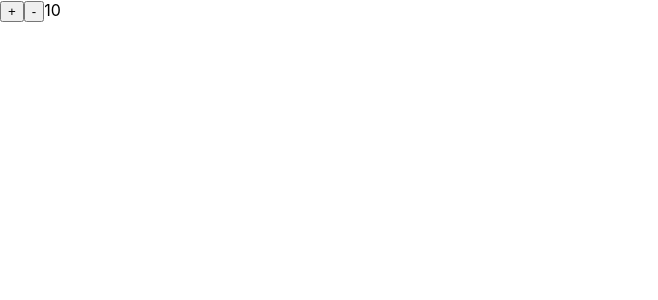
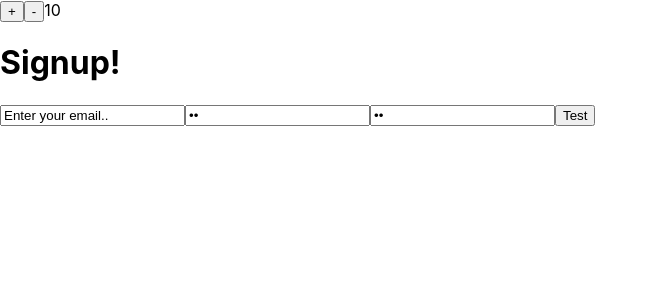
Before and after one commit to russell-gh/hospitality-hunt, a React (Create React App) app: page / in a window 1280 px wide. Shown: the top 300 px of the page, without its empty margins (0-658 px from the left). Built offline with nearby package versions, Linux system fonts and the light colour scheme.

Commit message:
end of day

```diff
--- a/package.json
+++ b/package.json
@@ -9,8 +9,10 @@
     "@testing-library/user-event": "^14.4.3",
     "axios": "^1.3.4",
     "boostrap": "^2.0.0",
+    "bootstrap": "^5.2.3",
     "joi": "^17.8.3",
     "react": "^18.2.0",
+    "react-bootstrap": "^2.7.2",
     "react-dom": "^18.2.0",
     "react-redux": "^8.0.5",
     "react-scripts": "5.0.1",
--- a/src/App.js
+++ b/src/App.js
@@ -1,6 +1,13 @@
 import React from "react";
 import { useSelector, useDispatch } from "react-redux";
-import { selectCount, increment, decrement } from "./features/hospitality/hospitalitySlice";
+import Signup from "./components/Signup";
+import {
+  selectCount,
+  increment,
+  decrement,
+} from "./features/hospitality/hospitalitySlice";
+
+import "./App.css";
 
 export default function App() {
   const count = useSelector(selectCount);
@@ -8,16 +15,13 @@ export default function App() {
 
   return (
     <div>
-      <div >
-        <button onClick={() => dispatch(increment())}>
-          +
-        </button>
-        <button onClick={() => dispatch(decrement())}>
-          -
-        </button>
-        <span >{count}</span>
+      <div>
+        <button onClick={() => dispatch(increment())}>+</button>
+        <button onClick={() => dispatch(decrement())}>-</button>
+        <span>{count}</span>
       </div>
 
+      <Signup />
     </div>
   );
 }
--- /dev/null
+++ b/src/components/Signup.jsx
@@ -0,0 +1,78 @@
+import React from "react";
+
+import { useDispatch } from "react-redux";
+import { SIGNUP } from "../features/hospitality/hospitalitySlice";
+
+import Button from "react-bootstrap/Button";
+
+// Notes: GET info from form instead of individual data, pull data from payload instead
+
+/**
+ * On button click
+ *  - validate email
+ *      - is valid email
+ *      - does not already exist in logins
+ *  - validate password
+ *      - check both passwords are the same
+ * Collect email
+ * Collect password
+ * Store in state
+ * Confirm it is stored
+ *
+ * @returns
+ */
+
+const Signup = () => {
+  const dispatch = useDispatch();
+
+  const submitSignupDate = (e) => {
+    e.preventDefault();
+
+    const email = document.getElementById("signupFormEmail").value;
+    const passwordFirst = document.getElementById("signupFormPassword").value;
+    const passwordSecond = document.getElementById(
+      "signupFormPasswordSecond"
+    ).value;
+
+    dispatch(SIGNUP({ email, passwordFirst, passwordSecond }));
+  };
+
+  return (
+    <>
+      <div className="signupContainer">
+        <h1>Signup!</h1>
+
+        <form
+          // onSubmit={submitSignupDate}
+          className="signupForm"
+        >
+          <input
+            type="email"
+            name="email"
+            id="signupFormEmail"
+            value="Enter your email.."
+          />
+
+          <input
+            type="password"
+            name="password"
+            id="signupFormPassword"
+            value="11"
+          />
+          <input
+            type="password"
+            name="password"
+            id="signupFormPasswordSecond"
+            value="22"
+          />
+
+          <Button variant="primary" onClick={submitSignupDate}>
+            Test
+          </Button>
+        </form>
+      </div>
+    </>
+  );
+};
+
+export default Signup;
--- a/src/features/hospitality/hospitalitySlice.js
+++ b/src/features/hospitality/hospitalitySlice.js
@@ -1,8 +1,9 @@
 import { createSlice } from "@reduxjs/toolkit";
+import { act } from "react-dom/test-utils";
 
 const initialState = {
   value: 10,
-  user: {email: "", password: ''}
+  user: { email: "f", password: "" },
 };
 
 export const hospitalitySlice = createSlice({
@@ -15,10 +16,15 @@ export const hospitalitySlice = createSlice({
     decrement: (state) => {
       state.value -= 1;
     },
+    SIGNUP: (state, action) => {
+      console.log(action);
+      state.user.email = action.payload;
+      state.user.password = action.payload.passwordFirst;
+    },
   },
 });
 
-export const { increment, decrement } = hospitalitySlice.actions;
+export const { increment, decrement, SIGNUP } = hospitalitySlice.actions;
 
 export const selectCount = (state) => state.hospitality.value;
 
```
Also changed, not shown: 1 other file (tests, documents, lock files or other folders).
